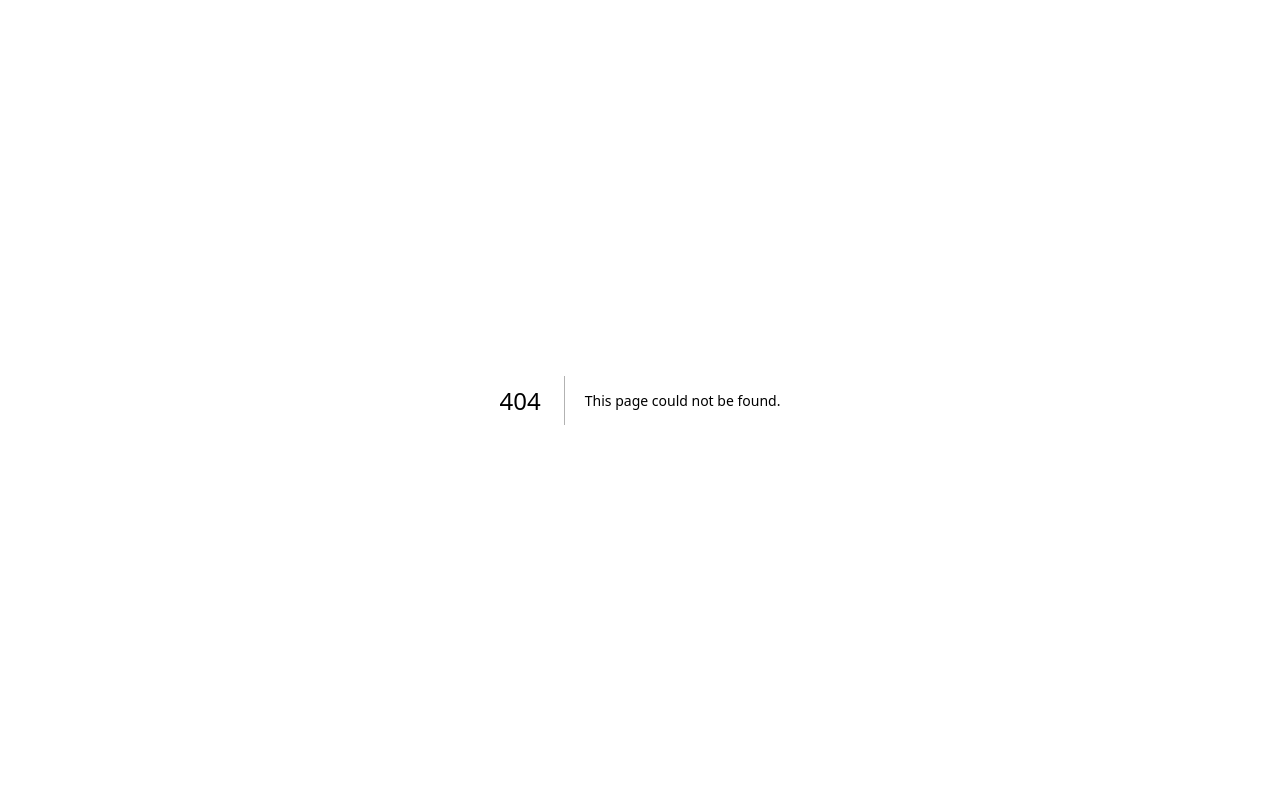
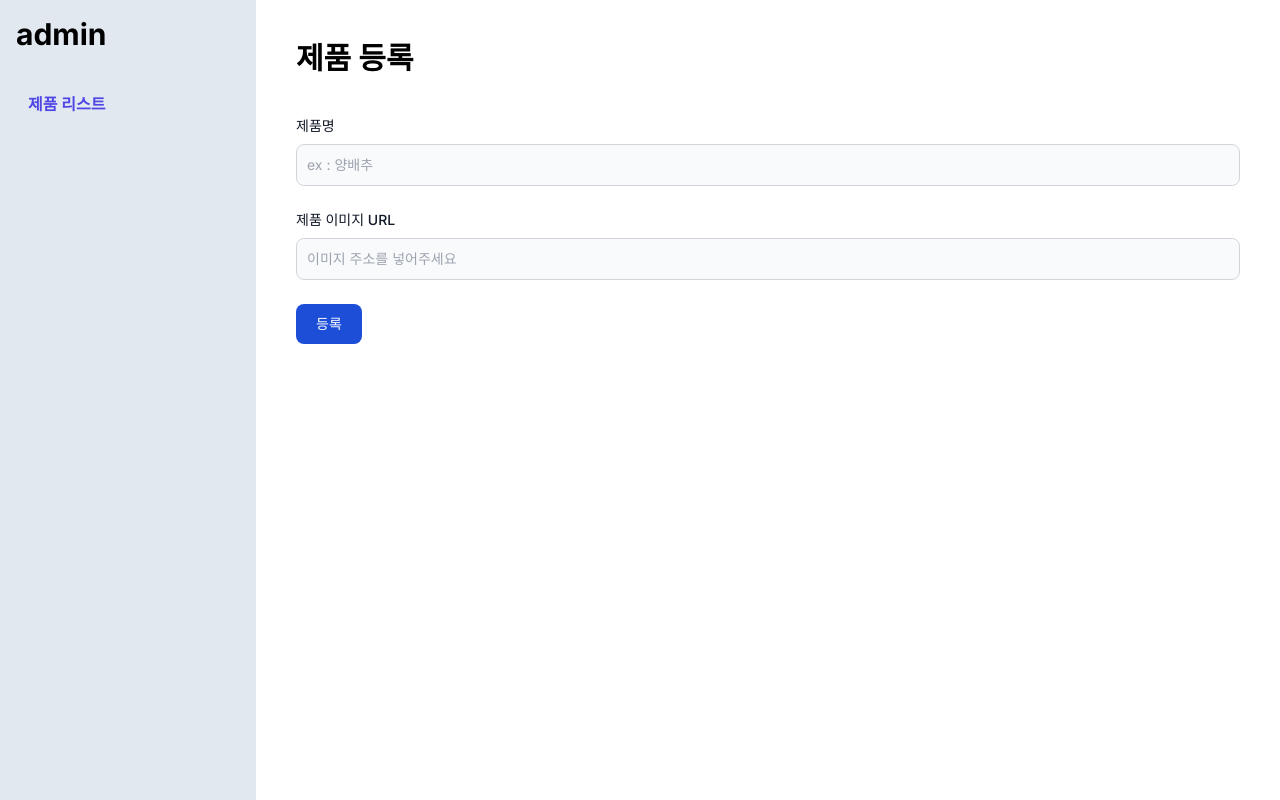
Before and after one commit to kangtae/refrigerator_user, a Next.js app: page /product/new in a window 1280 px wide. Before the commit this address had no page. Built offline with nearby package versions, Linux system fonts and the light colour scheme.

Commit message:
input 공통 컴퍼넌트 커스텀훅 작업

```diff
--- /dev/null
+++ b/src/app/(afterLogin)/_components/Input.tsx
@@ -0,0 +1,17 @@
+import React from 'react';
+
+const Input = ({label, ...props}) => {
+	return (
+		<>
+			<div>
+				<label htmlFor={props.id} className="block mb-2 text-sm font-medium text-gray-900">{label}</label>
+				<input
+					className="bg-gray-50 border border-gray-300 text-gray-900 text-sm rounded-lg focus:ring-blue-500 focus:border-blue-500 block w-full p-2.5 dark:bg-gray-700 dark:border-gray-600 dark:placeholder-gray-400 dark:focus:ring-blue-500 dark:focus:border-blue-500 text-white"
+					{...props}
+				/>
+			</div>
+		</>
+	)
+}
+
+export default Input;
--- /dev/null
+++ b/src/app/(afterLogin)/hooks/useInput.ts
@@ -0,0 +1,21 @@
+import { useState, ChangeEvent } from 'react';
+
+interface UseInputProps {
+	initialValue?: string;
+}
+
+const useInput = ({ initialValue = '' }: UseInputProps = {}) => {
+	const [value, setValue] = useState<string>(initialValue);
+
+	const handleChange = (e: ChangeEvent<HTMLInputElement>) => {
+		setValue(e.target.value);
+	};
+
+	return {
+		value,
+		onChange: handleChange,
+		reset: () => setValue(''),
+	};
+};
+
+export default useInput;
--- /dev/null
+++ b/src/app/(afterLogin)/product/new/page.tsx
@@ -0,0 +1,39 @@
+"use client";
+import Input from "@/app/(afterLogin)/_components/Input";
+import useInput from "@/app/(afterLogin)/hooks/useInput";
+
+export default function ProductRegistration() {
+	const productName = useInput({initialValue:""})
+	const handleSubmit = (e) => {
+		e.preventDefault();
+		console.log("e",productName.value)
+	}
+	return (
+		<>
+			<h2 className="text-3xl font-bold">제품 등록</h2>
+			<div className="mt-10">
+				<form onSubmit={handleSubmit}>
+					<div className="grid gap-6 mb-6 md:grid-cols-1">
+						<Input
+							label="제품명"
+							type="text"
+							id="productName"
+							placeholder="ex : 양배추"
+							onChange={productName.onChange}
+							required
+						/>
+						<Input
+							label="제품 이미지 URL"
+							type="text"
+							id="productImgURL"
+							placeholder="이미지 주소를 넣어주세요"
+						/>
+					</div>
+					<button type="submit"
+					        className="text-white bg-blue-700 hover:bg-blue-800 focus:ring-4 focus:outline-none focus:ring-blue-300 font-medium rounded-lg text-sm w-full sm:w-auto px-5 py-2.5 text-center dark:bg-blue-600 dark:hover:bg-blue-700 dark:focus:ring-blue-800">등록
+					</button>
+				</form>
+			</div>
+		</>
+	);
+}
```
